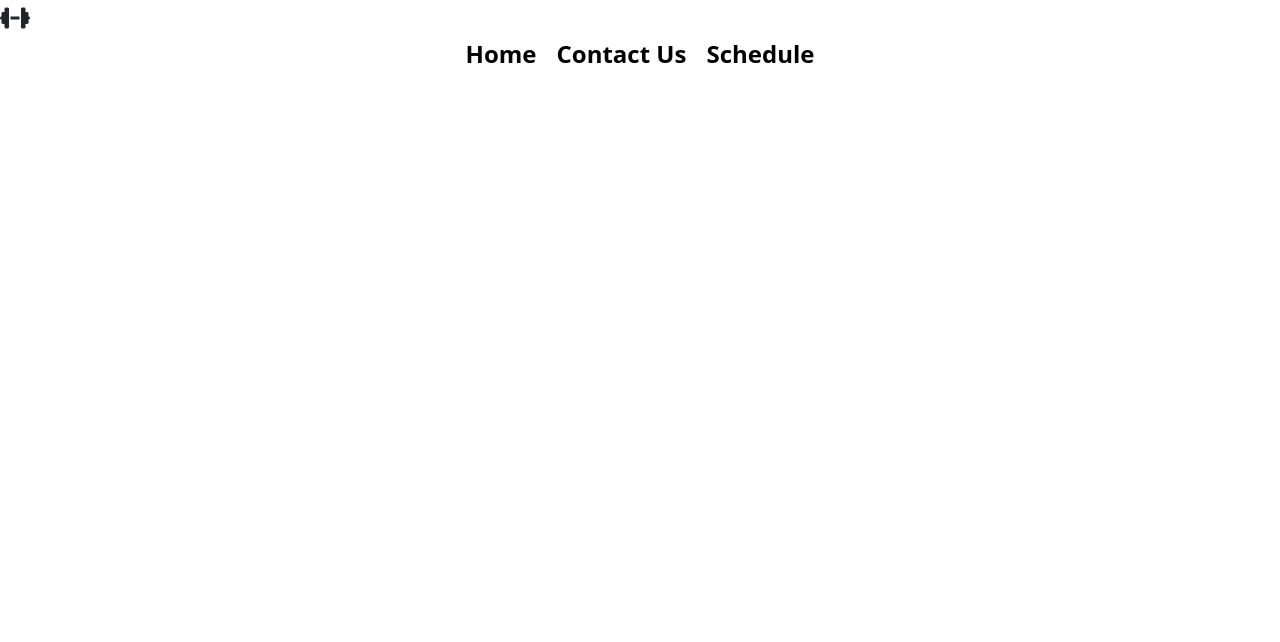
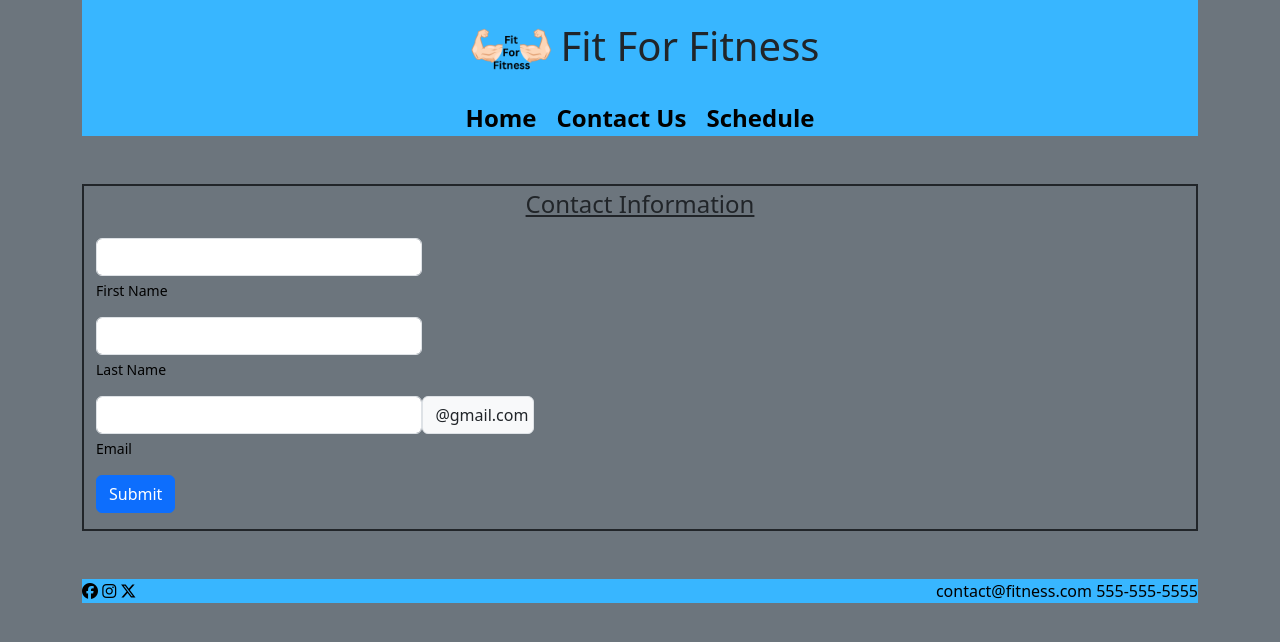
Before and after one commit to CMoore-06/fit-for-fitness, a plain HTML site: page contactus.html in a window 1280 px wide. Drawn offline with nearby package versions, Linux system fonts and the light colour scheme.

Commit message:
Finished Contact Page.

```diff
--- a/contactus.html
+++ b/contactus.html
@@ -3,13 +3,19 @@
 <head>
     <meta charset="UTF-8">
     <meta name="viewport" content="width=device-width, initial-scale=1.0">
-    <link rel="stylesheet" href="styles.css">
     <link href="https://cdn.jsdelivr.net/npm/bootstrap@5.3.3/dist/css/bootstrap.min.css" rel="stylesheet">
     <script src="https://kit.fontawesome.com/4f03d1b7a4.js" crossorigin="anonymous"></script>
-    <title>Fit for Fitness - Home</title>
+    <link rel="stylesheet" href="styles.css">
+    <title>Fit for Contact</title>
 </head>
-<body>
+<body class="container bg-secondary">
+    <header class="mb-4">
+            <div class="heading">
+                <img src="images/fitForFitnessLogo.png" alt="Fit For Fitness logo" width="100" class="hero-img">
+                <h1>Fit For Fitness</h1>
+            </div>
 
+            <div id="navdiv">
                 <label for="navcheck"><i class="fa-solid fa-dumbbell"></i></label>
                 <input type="checkbox" id="navcheck">
                 <nav>
@@ -17,6 +23,48 @@
                     <a href="contactus.html">Contact Us</a>
                     <a href="schedule.html">Schedule</a>
                 </nav>
+            </div>
+    </header>
+
+    <main>
+
+        <fieldset id="contact-information" name="contact-information" class="container border-2 border-dark mb-5 mt-5">
+            <legend class="mb-3">Contact Information</legend>
+
+            <div class="first">
+                <input type="text" id="name" class="form-control">
+                <label for="name" class="form-text mb-3">First Name</label>
+            </div>
+
+            <div class="last">
+                <input type="text" id="name2" class="form-control">
+                <label for="name2" class="form-text mb-3">Last Name</label>
+            </div>
+
+            <div id="email">
+                <input type="email" id="email2" class="form-control">
+                <label for="email2" class="input-group-text email-txt">@gmail.com</label>
+            </div>
+            <p class="emtxt form-text mb-3">Email</p>
+
+            <button type="submit" class="btn btn-primary mb-3">Submit</button>
+
+        </fieldset>
+    </main>
+
+     <footer>
+        <div class="social">
+            <a href="https://facebook.com" target="blank"><i class="fa-brands fa-facebook"></i></a>
+            <a href="https://instagram.com" target="blank"><i class="fa-brands fa-instagram"></i></a>
+            <a href="https://x.com" target="blank"><i class="fa-brands fa-x-twitter"></i></a>
+        </div>
+
+        <div class="contact">
+            <a href="mailto:contact@fitness.com" target="blank">contact@fitness.com</a>
+            <a href="tel:555-555-5555" target="blank">555-555-5555</a>
+        </div>
+    </footer>
+
 
 </body>
 </html>
--- a/index.html
+++ b/index.html
@@ -3,9 +3,9 @@
 <head>
     <meta charset="UTF-8">
     <meta name="viewport" content="width=device-width, initial-scale=1.0">
-    <link rel="stylesheet" href="styles.css">
     <link href="https://cdn.jsdelivr.net/npm/bootstrap@5.3.3/dist/css/bootstrap.min.css" rel="stylesheet">
     <script src="https://kit.fontawesome.com/4f03d1b7a4.js" crossorigin="anonymous"></script>
+    <link rel="stylesheet" href="styles.css">
     <title>Fit for Fitness - Home</title>
 </head>
 <body class="container bg-secondary">
@@ -36,7 +36,8 @@
                 <img src="images/workout-machine.jpg" alt="Man using a workout machine." class="card-img">
                 <div class="card-body">
                     <h3>Workout Machines</h3>
-                    <p>We have a wide variety workout machines at your disposal! You're free to come in and use any of them whenever you have the time.</p>
+                    <p>We have a wide variety workout machines at your disposal! Feel free to come in and use any of them whenever you have the time. Just make sure to clean them off after you're done!</p>
+                    <button class="btn btn-primary mb-1">Workout Machines</button>
                 </div>
             </div>
 
@@ -45,6 +46,7 @@
                 <div class="card-body">
                     <h3>Personal Trainers</h3>
                     <p>If you're new to working out, or just want some help, then you're in luck! We have many personal trainers who would be more than happy to help you!</p>
+                    <button class="btn btn-primary">Get a Trainer</button>
                 </div>
             </div>
 
@@ -53,6 +55,7 @@
                 <div class="card-body">
                     <h3>Nutrition Information</h3>
                     <p>If you're looking to better your diet then we can help you with that too! We have many courses and person diet coaches to help you start eating better.</p>
+                    <button class="btn btn-primary">Nutrition Facts</button>
                 </div>
             </div>
         </div>
--- a/styles.css
+++ b/styles.css
@@ -49,6 +49,12 @@ nav a:hover {
     text-decoration: underline;
 }
 
+legend {
+    text-align: center;
+    text-decoration: underline;
+    font-size: 1.5rem;
+}
+
 footer a {
     color: black;
     text-decoration: none;
@@ -58,7 +64,7 @@ footer a:hover {
     text-decoration: underline;
 }
 
-/* Sections and Divs */
+/* Sections, Divs, anc Classes */
 .card {
     border: 5px solid black;
     text-align: center;
@@ -78,6 +84,27 @@ footer a:hover {
     order: 2;
     align-items: center;
     justify-content: center;
+}
+
+#email {
+    display: flex;
+    flex-direction: row;
+}
+
+.email-txt {
+    width: 7rem;
+}
+
+.first input, .last input, #email input {
+    width: 30%;
+}
+
+#contact-information {
+    border: 2px solid blue;
+}
+
+.first label, .last label, .emtxt {
+    color: black;
 }
 
 @media (min-width: 500px) {
```
Also changed, not shown: schedule.html (+9 -2 lines). Lines whose indentation alone changed are shown as unchanged.
